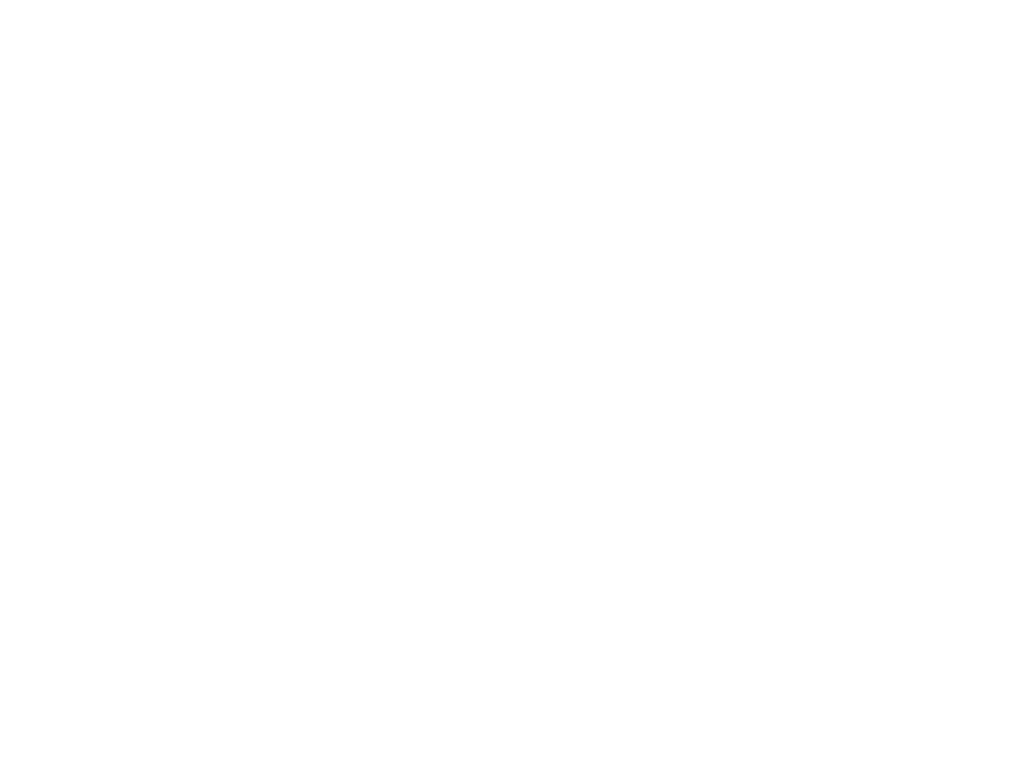
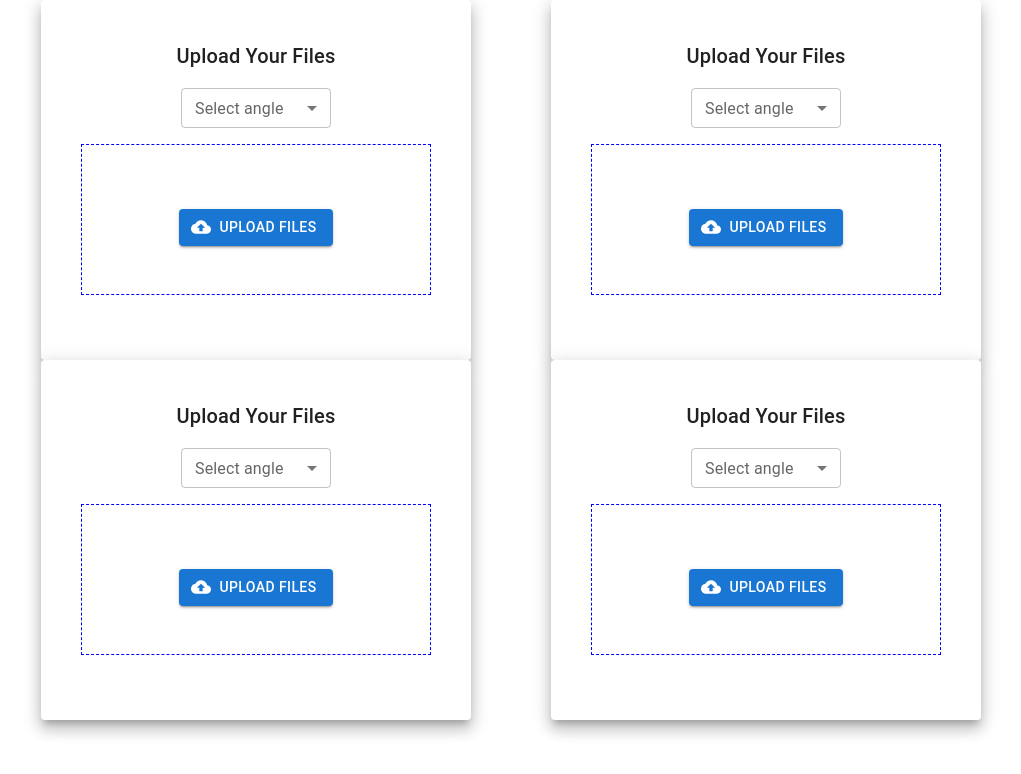
Before and after one commit to JagathGamage/VisionPose, a React (Create React App) app in the folder frontend/frontend/: page /UploadFiles in a window 1280 px wide. Before the commit this address had no page. Shown: the top 774 px of the page, without its empty margins (129-1150 px from the left). Built offline with nearby package versions, Linux system fonts and the light colour scheme.

Commit message:
Uploadpage change

```diff
--- a/frontend/frontend/package.json
+++ b/frontend/frontend/package.json
@@ -5,7 +5,7 @@
   "dependencies": {
     "@emotion/react": "^11.14.0",
     "@emotion/styled": "^11.14.0",
-    "@mui/icons-material": "^6.4.5",
+    "@mui/icons-material": "^6.4.6",
     "@mui/material": "^6.4.5",
     "@testing-library/dom": "^10.4.0",
     "@testing-library/jest-dom": "^6.6.3",
--- a/frontend/frontend/src/App.js
+++ b/frontend/frontend/src/App.js
@@ -2,6 +2,7 @@
 import "./App.css";
 import { BrowserRouter, Routes, Route } from 'react-router-dom';
 import {Login,Signup} from "./Routes.js";
+import UploadFiles from "./pages/UploadFiles.js";
 
 function App() {
   return (
@@ -9,6 +10,7 @@
       <Routes>
         <Route path='/Login' element={<Login />} />
         <Route path='/Signup' element={<Signup />} />
+        <Route path='/UploadFiles' element={<UploadFiles />} />
       </Routes>
     </BrowserRouter>
   );
--- /dev/null
+++ b/frontend/frontend/src/pages/UploadFiles.js
@@ -0,0 +1,63 @@
+import React, { useState } from "react";
+import { Button, Box, Paper, Grid, Typography, FormControl, InputLabel, MenuItem, Select } from "@mui/material";
+import CloudUploadIcon from "@mui/icons-material/CloudUpload";
+
+function UploadSection({ withDropdown = false, id }) {
+  const [selection, setSelection] = useState("");
+
+  return (
+    <Paper elevation={10} style={{ padding: 40, height: "35vh", width: 350, marginBottom: "45" }}>
+      <Typography align="center" variant="h6">
+        Upload Your Files
+      </Typography>
+
+      {withDropdown && (
+        <Grid align="center">
+          <FormControl sx={{ m: 2, minWidth: 150 }} size="small">
+            <InputLabel id={`select-label-${id}`}>Select angle</InputLabel>
+            <Select
+              labelId={`select-label-${id}`}
+              id={`select-${id}`}
+              value={selection}
+              onChange={(event) => setSelection(event.target.value)}
+            >
+              <MenuItem value=""><em>None</em></MenuItem>
+              <MenuItem value={10}>Ten</MenuItem>
+              <MenuItem value={20}>Twenty</MenuItem>
+              <MenuItem value={30}>Thirty</MenuItem>
+            </Select>
+          </FormControl>
+        </Grid>
+      )}
+
+      <Box component="section" sx={{ p: 6, border: "1px dashed blue" }}>
+        <Box display="flex" justifyContent="center" mt={2}>
+          <Button component="label" variant="contained" startIcon={<CloudUploadIcon />}>
+            Upload files
+          </Button>
+        </Box>
+      </Box>
+    </Paper>
+  );
+}
+
+function UploadFiles() {
+  return (
+    <>
+    <Grid container spacing={10} justifyContent="center" >
+
+      <Grid item><UploadSection withDropdown id="1" /></Grid>
+      <Grid item><UploadSection withDropdown id="2" /></Grid>
+
+    </Grid>
+     <Grid container spacing={10} justifyContent="center" >
+
+
+     <Grid item><UploadSection withDropdown id="3" /></Grid>
+     <Grid item><UploadSection withDropdown id="4" /></Grid>
+   </Grid>
+   </>
+  );
+}
+
+export default UploadFiles;
```
Also changed, not shown: 1 other file (tests, documents, lock files or other folders).
